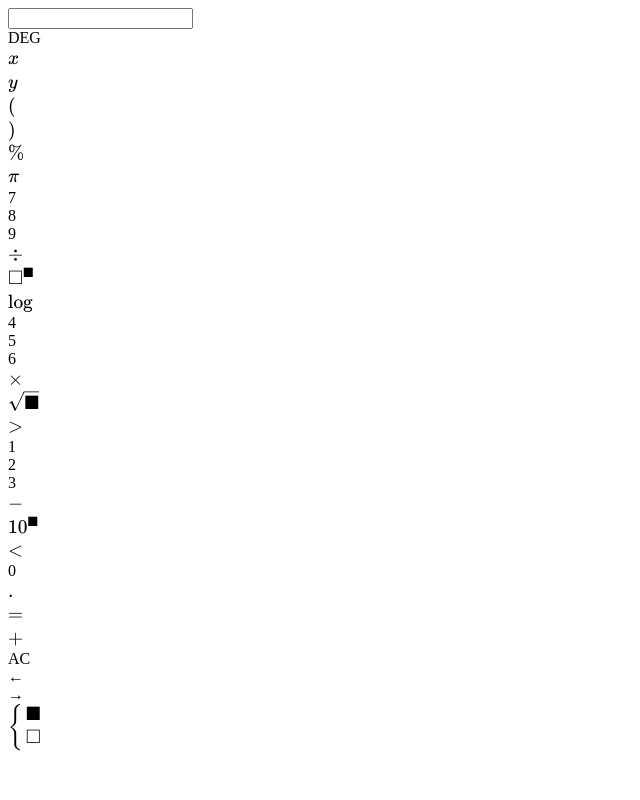
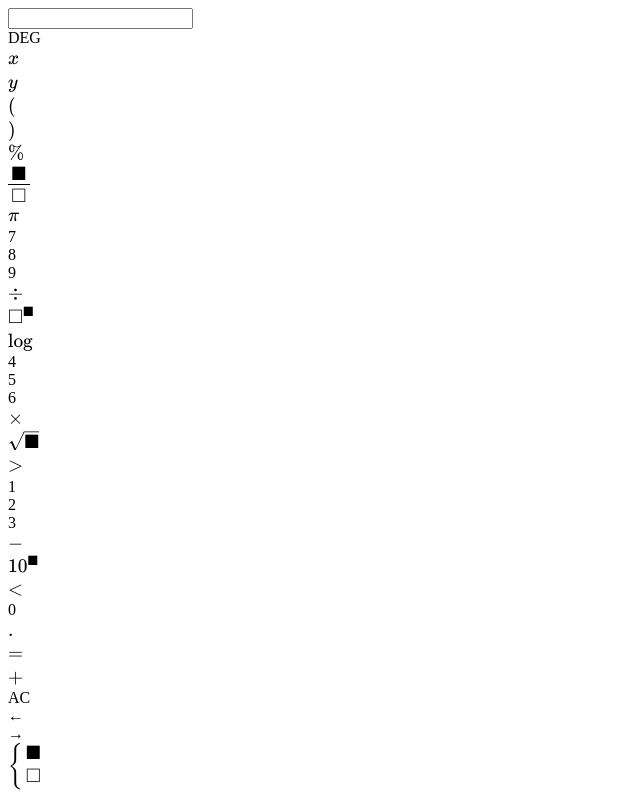
Before and after one commit to foxypiratecove37350/poisonfox-math-calc, a plain HTML site: page index.html in a window 1280 px wide. Shown: the whole page, without its empty margins (0-640 px from the left). Drawn offline with nearby package versions, Linux system fonts and the light colour scheme.

Commit message:
Fixed keyboard.

```diff
--- a/index.html
+++ b/index.html
@@ -4,6 +4,8 @@
 		<meta charset="UTF-8">
 		<meta name="viewport" content="width=device-width, initial-scale=1.0">
 		<title>Poisonfox MathCalc - The best math calculator</title>
+		<link rel="stylesheet" href="./styles/style.css">
+		<link rel="icon" href="./images/icons-logos/icon.png">
 		<!-- KaTeX -->
 		<link rel="stylesheet" href="https://cdn.jsdelivr.net/npm/katex@0.16.10/dist/katex.min.css" integrity="sha384-wcIxkf4k558AjM3Yz3BBFQUbk/zgIYC2R0QpeeYb+TwlBVMrlgLqwRjRtGZiK7ww" crossorigin="anonymous">
 		<script defer src="https://cdn.jsdelivr.net/npm/katex@0.16.10/dist/katex.min.js" integrity="sha384-hIoBPJpTUs74ddyc4bFZSM1TVlQDA60VBbJS0oA934VSz82sBx1X7kSx2ATBDIyd" crossorigin="anonymous"></script>
@@ -14,7 +16,7 @@
 		<div class="container">
 			<input type="text" name="math-input" class="math-input">
 			<div class="keyboard">
-				<div class="row">
+				<div class="row row-1">
 					<div class="key key-deg">DEG</div>
 					<div class="key key-x">\(x\)</div>
 					<div class="key key-y">\(y\)</div>
@@ -22,15 +24,15 @@
 					<div class="key key-rpar">\()\)</div>
 					<div class="key key-perc">\(\%\)</div>
 				</div>
-				<div class="row">
-					<div class="key key-frac">\(\)</div>
+				<div class="row row-2">
+					<div class="key key-frac">\(\underset{\displaystyle\Box}{\underline{\,\raisebox{1pt}{\(\blacksquare\)}\,}}\)</div>
 					<div class="key key-pi">\(\pi\)</div>
 					<div class="key key-seven">7</div>
 					<div class="key key-eight">8</div>
 					<div class="key key-nine">9</div>
 					<div class="key key-div">\(\div\)</div>
 				</div>
-				<div class="row">
+				<div class="row row-3">
 					<div class="key key-pow">\(\Box^\blacksquare\)</div>
 					<div class="key key-log">\(\log\)</div>
 					<div class="key key-four">4</div>
@@ -38,7 +40,7 @@
 					<div class="key key-six">6</div>
 					<div class="key key-times">\(\times\)</div>
 				</div>
-				<div class="row">
+				<div class="row row-4">
 					<div class="key key-sqrt">\(\sqrt{\blacksquare}\)</div>
 					<div class="key key-gt">\(>\)</div>
 					<div class="key key-one">1</div>
@@ -46,7 +48,7 @@
 					<div class="key key-three">3</div>
 					<div class="key key-minus">\(-\)</div>
 				</div>
-				<div class="row">
+				<div class="row row-5">
 					<div class="key key-scexp">\(10^\blacksquare\)</div>
 					<div class="key key-lt">\(<\)</div>
 					<div class="key key-zero">0</div>
@@ -54,7 +56,7 @@
 					<div class="key key-equal">\(=\)</div>
 					<div class="key key-plus">\(+\)</div>
 				</div>
-				<div class="row">
+				<div class="row row-6">
 					<div class="key key-ac">AC</div>
 					<div class="key key-left">←</div>
 					<div class="key key-right">→</div>
```
